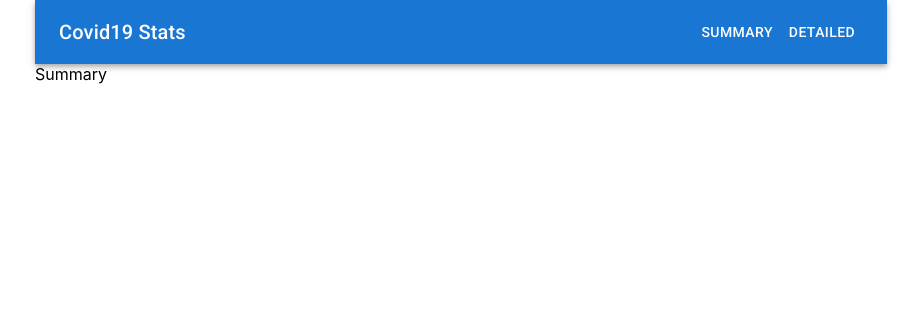
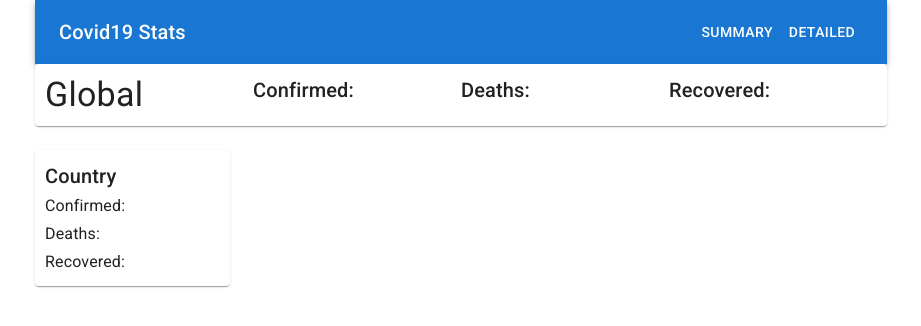
Before and after one commit to Savchhenko/ReactApp-workWithVisualization, a React (Create React App) app: page / in a window 1280 px wide. Shown: the top 326 px of the page, without its empty margins (179-1100 px from the left). Built offline with nearby package versions, Linux system fonts and the light colour scheme; no server answers; the HTML template or start-up script is replaced by a standard one.

Commit message:
add two new components in Summary block

```diff
--- /dev/null
+++ b/src/summary/CountryDataBlock.js
@@ -0,0 +1,20 @@
+import React from "react";
+import Paper from "@mui/material/Paper";
+import Typography from "@mui/material/Typography";
+
+function CountryDataBlock() {
+    return (
+        <Paper style={infoBlockStyle}>
+            <Typography variant="h6">Country</Typography>
+            <Typography variant="subtitle1">Confirmed: </Typography>
+            <Typography variant="subtitle1">Deaths: </Typography>
+            <Typography variant="subtitle1">Recovered: </Typography>
+        </Paper>
+    );
+}
+
+export default CountryDataBlock;
+
+const infoBlockStyle = {
+    padding: "10px",
+};
--- /dev/null
+++ b/src/summary/GlobalDataBlock.js
@@ -0,0 +1,31 @@
+import React from "react";
+import Grid from "@mui/material/Grid";
+import Paper from "@mui/material/Paper";
+import Typography from "@mui/material/Typography";
+
+function GlobalDataBlock() {
+    return (
+        <Paper style={infoBlockStyle}>
+            <Grid container>
+                <Grid item xs={3}>
+                    <Typography variant="h4">Global</Typography>
+                </Grid>
+                <Grid item xs={3}>
+                    <Typography variant="h6">Confirmed: </Typography>
+                </Grid>
+                <Grid item xs={3}>
+                    <Typography variant="h6">Deaths: </Typography>
+                </Grid>
+                <Grid item xs={3}>
+                    <Typography variant="h6">Recovered: </Typography>
+                </Grid>
+            </Grid>
+        </Paper>
+    );
+}
+
+export default GlobalDataBlock;
+
+const infoBlockStyle = {
+    padding: "10px",
+};
--- a/src/summary/Summary.js
+++ b/src/summary/Summary.js
@@ -1,5 +1,8 @@
 import React, { useEffect, useState } from "react";
 import api from "../api";
+import Grid from "@mui/material/Grid";
+import GlobalDataBlock from "./GlobalDataBlock";
+import CountryDataBlock from "./CountryDataBlock";
 
 function Summary() {
     const [data, setData] = useState(null);
@@ -10,7 +13,14 @@ function Summary() {
     }, []);
 
     return (
-        <div>Summary</div>
+        <Grid container spacing={3}>
+            <Grid item xs={12}>
+                <GlobalDataBlock />
+            </Grid>
+            <Grid item xs={3}>
+                <CountryDataBlock />
+            </Grid>
+        </Grid>
     )
 }
 
```
